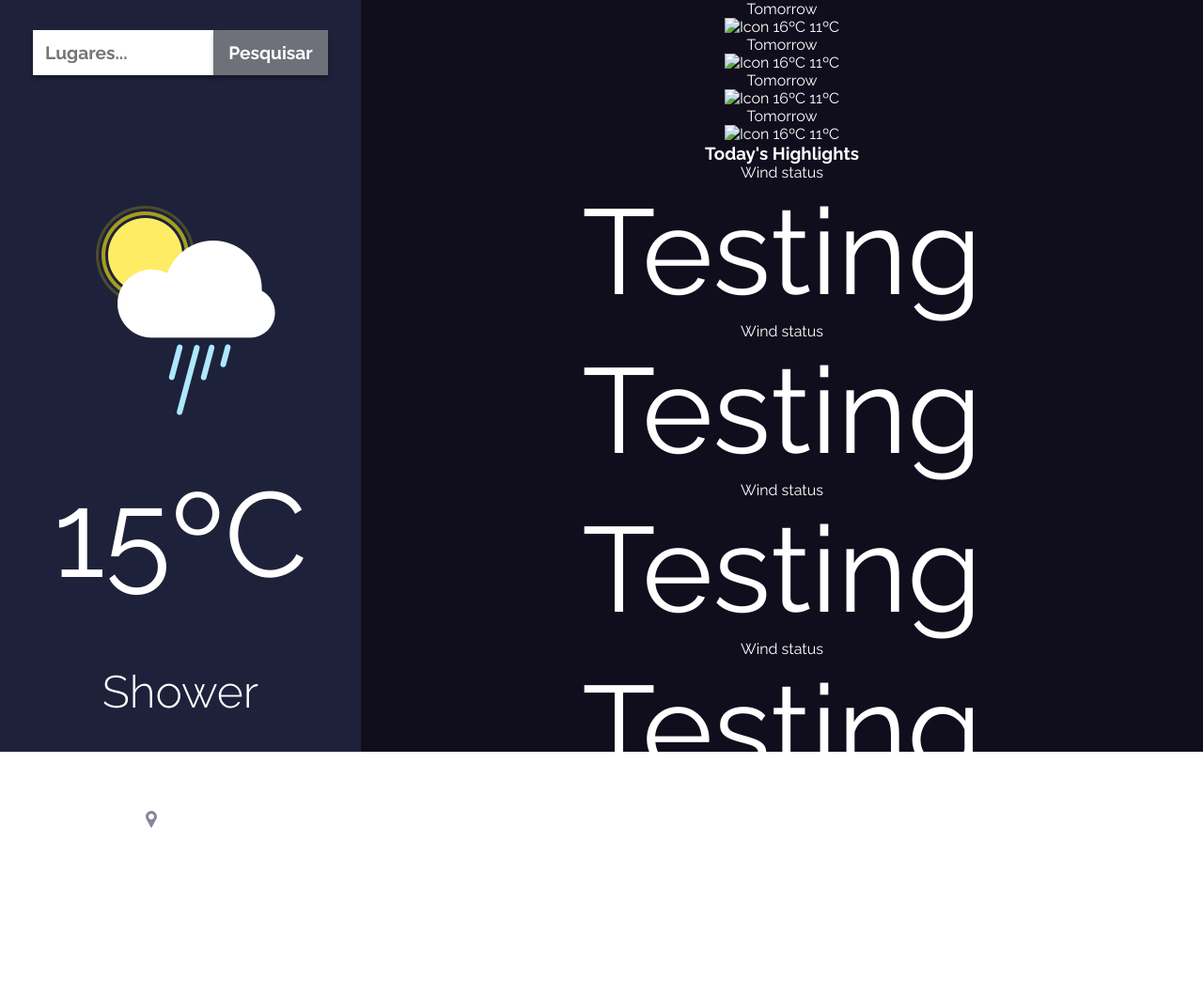
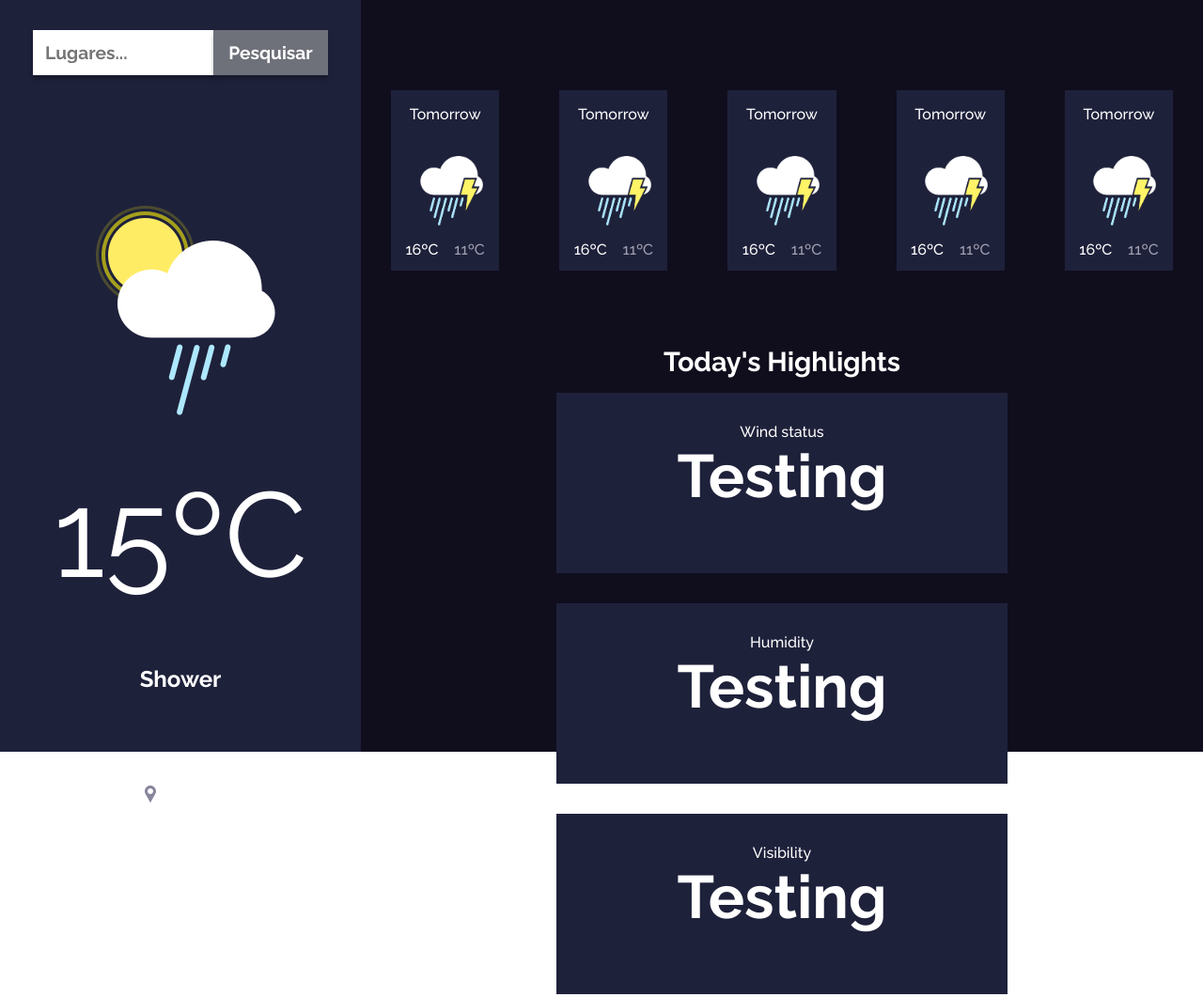
Before and after one commit to danielfilh0/sky-app, a plain HTML site: page index.html in a window 1280 px wide. Shown: the top 1061 px of the page at 94% size. Before the commit the page ends 885 px from the top, so only its background shows below. Drawn offline with Linux system fonts and the light colour scheme.

Commit message:
css done

```diff
--- a/css/style.css
+++ b/css/style.css
@@ -23,14 +23,22 @@ input, button {
 }
 
 
-h1 {
+h1.temperature {
     font-size: 8rem;
     font-weight: normal;
 }
 
-h2 {
+h2.temperature {
     font-size: 3rem;
     font-weight: 300;
+}
+
+h3 {
+    font-size: 1.8rem;
+}
+
+p, span {
+    font-weight: 500;
 }
 
 /**************** LEFT ******************/
@@ -39,6 +47,7 @@ h2 {
     width: 30%;
     height: 100vh;
     background: #1E213A;
+
     color: white;
     padding: 2rem;
 }
@@ -87,4 +96,60 @@ h2 {
     height: 100vh;
     background: #100E1D;
     color: white;
+    padding-top: 6rem;
 }
+
+.forecast {
+    display: flex;
+    justify-content: center;
+}
+
+.box-forecast {
+    display: flex;
+    flex-direction: column;
+    /* justify-content: space-between; */
+    align-items: center;
+    width: 9rem;
+    height: 12rem;
+    background: #1E213A;
+    padding: 1rem 0;
+    margin: 0 2rem;
+}
+
+.box-forecast img {
+    width: 80px;
+    margin: 1rem 0;
+}
+
+.box-forecast span {
+    margin: 0 0.4rem;
+}
+
+.box-forecast div span:last-child{
+    color: #A09FB1;
+}
+
+.highlights {
+    margin-top: 5rem;
+    display: flex;
+    flex-wrap: wrap;
+    justify-content: center;
+}
+
+.highlights h3 {
+    display: block;
+    width: 100%;
+    font-weight: 700;
+}
+
+.box-highlights {
+    background: #1E213A;
+    margin: 1rem;
+    width: 30rem;
+    height: 12rem;
+    padding: 2rem 0;
+}
+
+h1.info {
+    font-size: 4rem;
+}
--- a/index.html
+++ b/index.html
@@ -39,29 +39,47 @@
             <div class="forecast">
                 <div class="box-forecast">
                     <p>Tomorrow</p>
-                    <img src="" alt="Icon">
+                    <img src="img/Thunderstorm.png" alt="Icon">
+                    <div>
                         <span class="max">16ºC</span>
                         <span class="min">11ºC</span>
+                    </div>
+
                 </div> <!-- box-forecast -->
                 <div class="box-forecast">
                     <p>Tomorrow</p>
-                    <img src="" alt="Icon">
+                    <img src="img/Thunderstorm.png" alt="Icon">
+                    <div>
                         <span class="max">16ºC</span>
                         <span class="min">11ºC</span>
+                    </div>
                 </div> <!-- box-forecast -->
                 <div class="box-forecast">
                     <p>Tomorrow</p>
-                    <img src="" alt="Icon">
+                    <img src="img/Thunderstorm.png" alt="Icon">
+                    <div>
                         <span class="max">16ºC</span>
                         <span class="min">11ºC</span>
+                    </div>
                 </div> <!-- box-forecast -->
                 <div class="box-forecast">
                     <p>Tomorrow</p>
-                    <img src="" alt="Icon">
+                    <img src="img/Thunderstorm.png" alt="Icon">
+                    <div>
                         <span class="max">16ºC</span>
                         <span class="min">11ºC</span>
+                    </div>
+                </div> <!-- box-forecast -->
+                <div class="box-forecast">
+                    <p>Tomorrow</p>
+                    <img src="img/Thunderstorm.png" alt="Icon">
+                    <div>
+                        <span class="max">16ºC</span>
+                        <span class="min">11ºC</span>
+                    </div>
                 </div> <!-- box-forecast -->
             </div> <!-- forecast -->
+
             <div class="highlights">
                 <h3>Today's Highlights</h3>
                 <div class="box-highlights">
@@ -69,15 +87,15 @@
                     <h1 class="info">Testing</h1>
                 </div>
                 <div class="box-highlights">
-                    <p>Wind status</p>
+                    <p>Humidity</p>
                     <h1 class="info">Testing</h1>
                 </div>
                 <div class="box-highlights">
-                    <p>Wind status</p>
+                    <p>Visibility</p>
                     <h1 class="info">Testing</h1>
                 </div>
                 <div class="box-highlights">
-                    <p>Wind status</p>
+                    <p>Air Pressure</p>
                     <h1 class="info">Testing</h1>
                 </div>
             </div>
```
Lines whose indentation alone changed are shown as unchanged.
